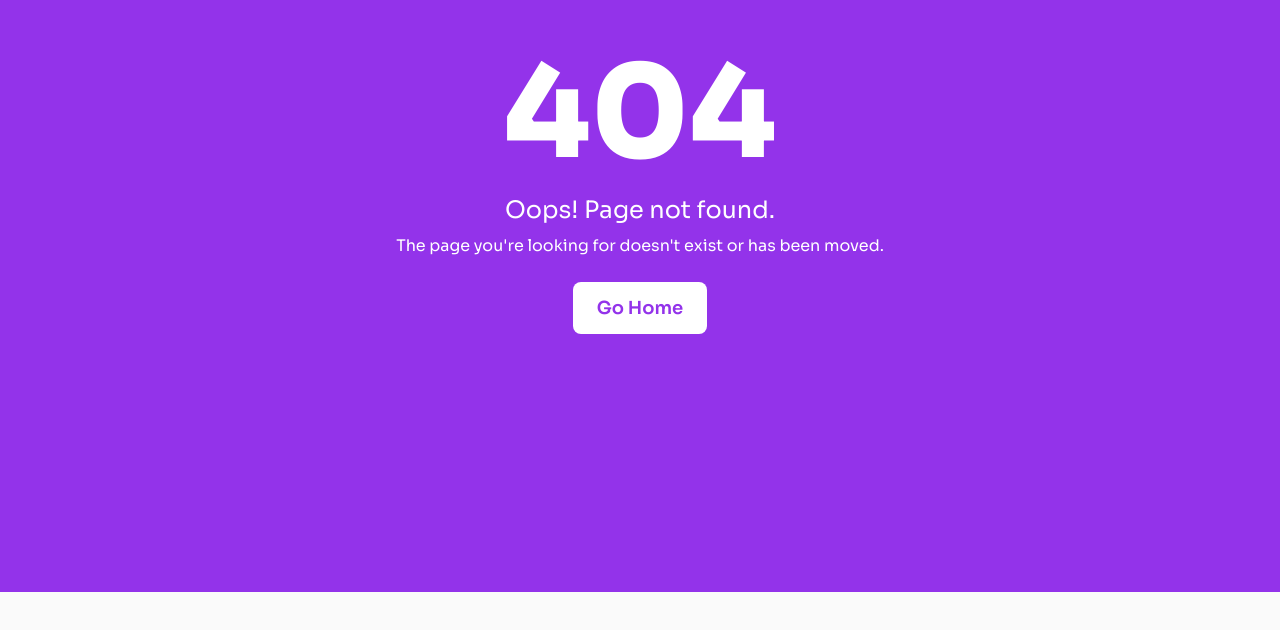
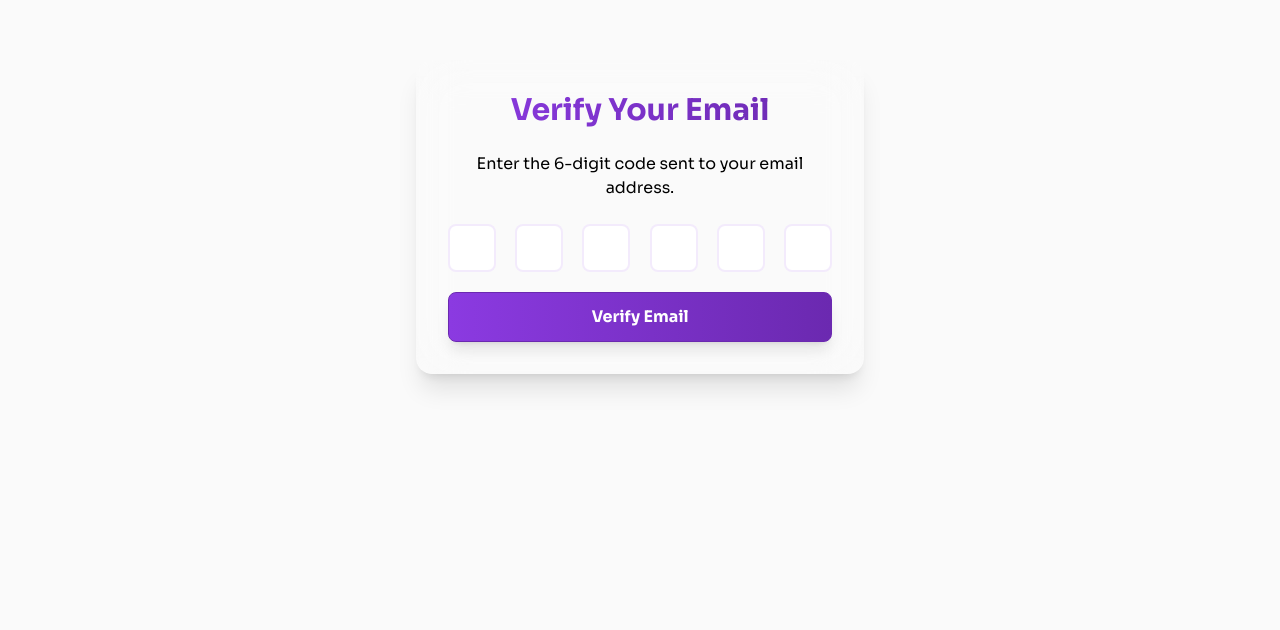
Before and after one commit to nyator/entrynest, a React (Vite) app in the folder client/: page /verify-email in a window 1280 px wide. Before the commit this address had no page. Shown: the part 208-838 px from the top of the page. Before the commit the page ends 800 px from the top, so only its background shows below. Built offline with nearby package versions, Linux system fonts and the light colour scheme.

Commit message:
`feat: Added Email Verification Page and updated Layout and main.jsx to include it`

```diff
--- a/client/src/Layout.jsx
+++ b/client/src/Layout.jsx
@@ -9,10 +9,11 @@ const Layout = () => {
   return (
     <>
       <main className="w-11/12 mx-auto my-[25px]">
-        <Navbar />
+        {location.pathname !== "/verify-email" && <Navbar />}
         <Outlet />
         {location.pathname !== "/join_login" &&
-          location.pathname !== "/join_signup" && <Footer />}
+          location.pathname !== "/join_signup" &&
+          location.pathname !== "/verify-email" && <Footer />}
       </main>
     </>
   );
--- a/client/src/pages/EmailVerificationPage.jsx
+++ b/client/src/pages/EmailVerificationPage.jsx
@@ -1,9 +1,104 @@
-import React from 'react'
+import { useEffect, useRef, useState } from "react";
+import { useNavigate } from "react-router-dom";
+import Button from "../elements/button";
+// import { motion } from "framer-motion";
+// import { useAuthStore } from "../store/authStore";
+// import toast from "react-hot-toast";
 
-function EmailVerificationPage() {
+const EmailVerificationPage = () => {
+  const [code, setCode] = useState(["", "", "", "", "", ""]);
+  //   const inputRefs = useRef([]);
+  //   const navigate = useNavigate();
+
+  //   const { error, isLoading, verifyEmail } = useAuthStore();
+
+  //   const handleChange = (index, value) => {
+  //     const newCode = [...code];
+
+  //     // Handle pasted content
+  //     if (value.length > 1) {
+  //       const pastedCode = value.slice(0, 6).split("");
+  //       for (let i = 0; i < 6; i++) {
+  //         newCode[i] = pastedCode[i] || "";
+  //       }
+  //       setCode(newCode);
+
+  //       // Focus on the last non-empty input or the first empty one
+  //       const lastFilledIndex = newCode.findLastIndex((digit) => digit !== "");
+  //       const focusIndex = lastFilledIndex < 5 ? lastFilledIndex + 1 : 5;
+  //       inputRefs.current[focusIndex].focus();
+  //     } else {
+  //       newCode[index] = value;
+  //       setCode(newCode);
+
+  //       // Move focus to the next input field if value is entered
+  //       if (value && index < 5) {
+  //         inputRefs.current[index + 1].focus();
+  //       }
+  //     }
+  //   };
+
+  //   const handleKeyDown = (index, e) => {
+  //     if (e.key === "Backspace" && !code[index] && index > 0) {
+  //       inputRefs.current[index - 1].focus();
+  //     }
+  //   };
+
+  //   const handleSubmit = async (e) => {
+  //     e.preventDefault();
+  //     const verificationCode = code.join("");
+  //     try {
+  //       await verifyEmail(verificationCode);
+  //       navigate("/");
+  //       toast.success("Email verified successfully");
+  //     } catch (error) {
+  //       console.log(error);
+  //     }
+  //   };
+
+  //   // Auto submit when all fields are filled
+  //   useEffect(() => {
+  //     if (code.every((digit) => digit !== "")) {
+  //       handleSubmit(new Event("submit"));
+  //     }
+  //   }, [code]);
+
   return (
-    <div>EmailVerificationPage</div>
-  )
-}
-
-export default EmailVerificationPage
+    <div className="flex justify-center items-center h-screen">
+      <div className="max-w-md w-full bg-gray-800 bg-opacity-50 rounded-2xl shadow-xl overflow-hidden mx-auto">
+        <div className="bg-gray-800 bg-opacity-50 backdrop-filter backdrop-blur-xl rounded-2xl shadow-2xl p-8 w-full max-w-md h-4/5">
+          <h2 className="text-3xl font-bold mb-6 text-center bg-gradient-to-r from-primary to-primaryStroke text-transparent bg-clip-text">
+            Verify Your Email
+          </h2>
+          <p className="text-center text-gray-300 mb-6">
+            Enter the 6-digit code sent to your email address.
+          </p>
+          <form className="space-y-6">
+            <div className="flex justify-between">
+              {code.map((digit, index) => (
+                <input
+                  key={index}
+                  // ref={(el) => (inputRefs.current[index] = el)}
+                  // type="text"
+                  // maxLength="6"
+                  // value={digit}
+                  // onChange={(e) => handleChange(index, e.target.value)}
+                  // onKeyDown={(e) => handleKeyDown(index, e)}
+                  className="w-12 h-12 text-center text-2xl font-bold bg-gray-700 text-white border-2 border-primary/10 rounded-lg focus:border-primary/30 focus:outline-none"
+                />
+              ))}
+            </div>
+            {/* {error && <p className="text-red-500 font-semibold mt-2">{error}</p>} */}
+            <Button
+              type="submit"
+              // disabled={isLoading || code.some((digit) => !digit)}
+              className="w-full mt-5 bg-gradient-to-r from-primary to-primaryStroke text-white font-bold py-3 px-4 rounded-lg shadow-lg focus:outline-none focus:ring-2 focus:ring-purple focus:ring-opacity-50 disabled:opacity-50"
+              text="Verify Email"
+            />
+          </form>
+        </div>
+      </div>
+    </div>
+  );
+};
+export default EmailVerificationPage;
```
Also changed, not shown: client/src/main.jsx (+5 -4 lines).
